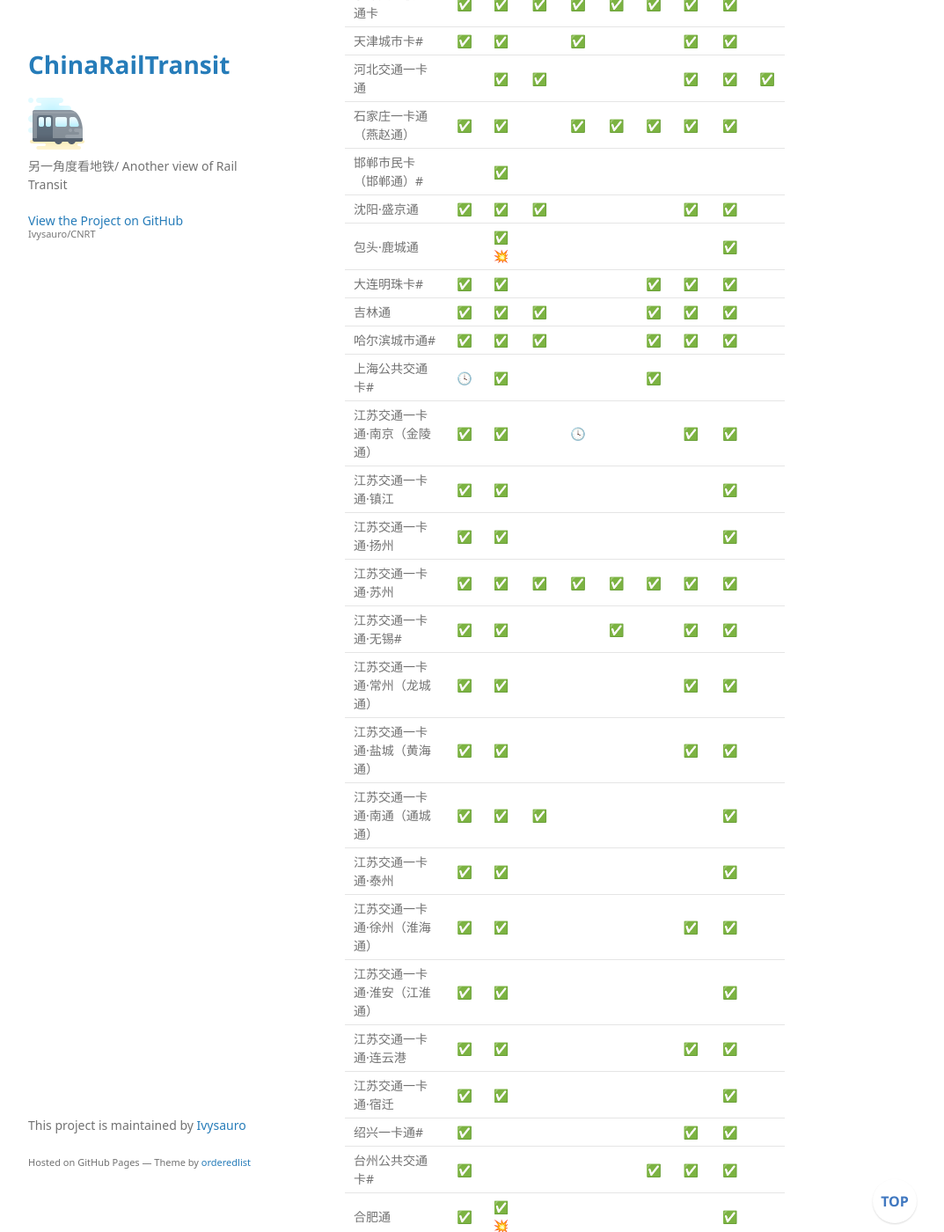
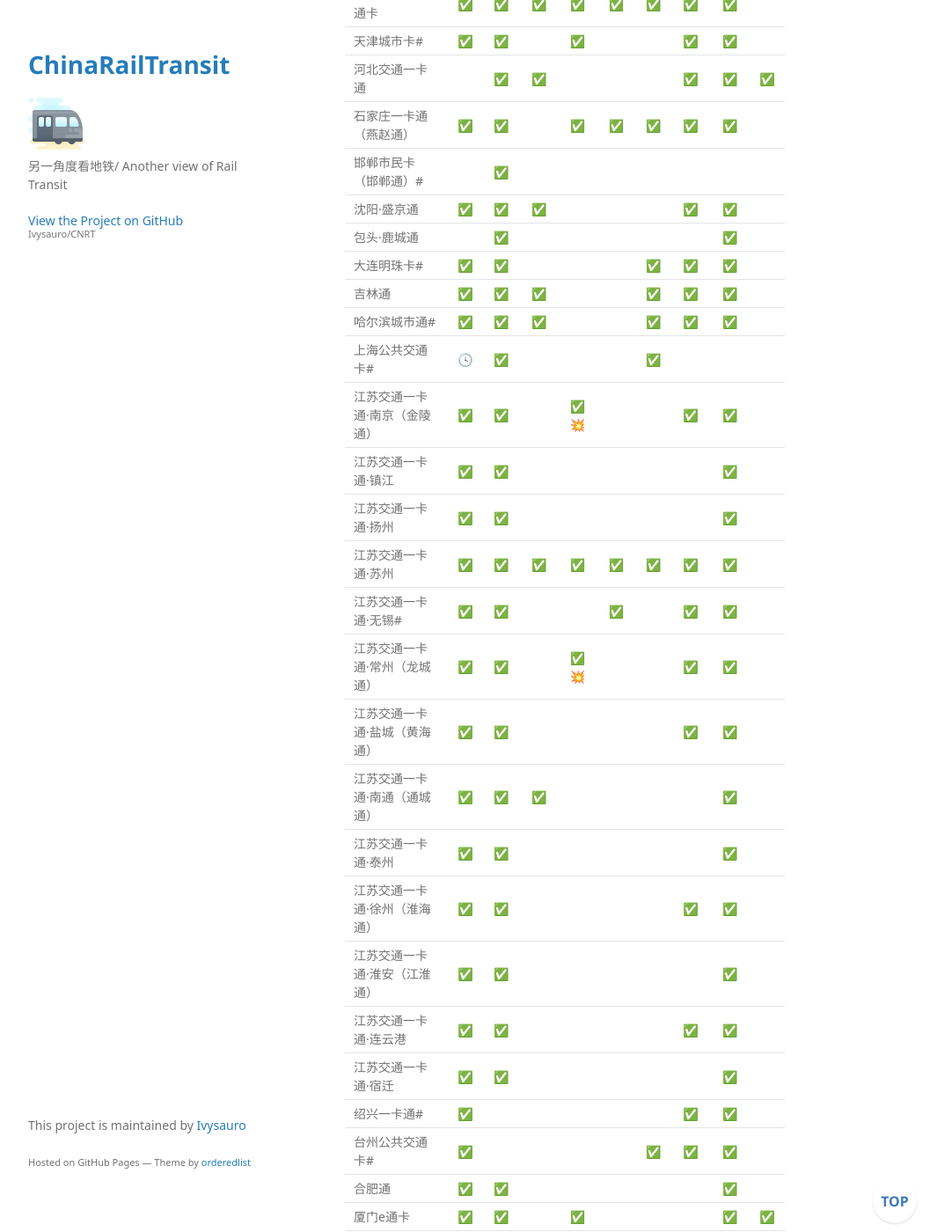
Before and after one commit to Ivysauro/CNRT, a Jekyll site: the page built from data/NFC.md, in a window 1280 px wide and 1400 px high, scrolled down 1080 px. Shown: the whole window at 88% size, without its empty margins (178-1251 px from the left). Built offline with Jekyll 4.4.1, drawn with Linux system fonts in a browser that asks for light colours; some web fonts are replaced; our own code applies the rules of GitHub Pages for plain Markdown files; a script that is not in the unit is left out.

Commit message:
🍊更新苹果数据

```diff
--- a/data/NFC.md
+++ b/data/NFC.md
@@ -37,17 +37,17 @@
 | 石家庄一卡通（燕赵通） | ✅ | ✅ | | ✅ | ✅ | ✅ | ✅ | ✅ ||
 | 邯郸市民卡（邯郸通）# | | ✅ ||||||||
 | 沈阳·盛京通 | ✅ | ✅ | ✅ | | | | ✅ | ✅ ||
-| 包头·鹿城通 | | ✅💥 | | | | | | ✅ ||
+| 包头·鹿城通 | | ✅ | | | | | | ✅ ||
 | 大连明珠卡# | ✅ | ✅ | | | | ✅ | ✅ | ✅ ||
 | 吉林通	| ✅ | ✅ | ✅ | | | ✅ | ✅ | ✅ ||
 | 哈尔滨城市通#	| ✅ | ✅ | ✅ | | | ✅ | ✅ | ✅ ||
 | 上海公共交通卡# | 🕓 | ✅ |||| ✅ ||||
-| 江苏交通一卡通·南京（金陵通） | ✅ | ✅ | | 🕓 | | | ✅ | ✅ ||
+| 江苏交通一卡通·南京（金陵通） | ✅ | ✅ | | ✅💥 | | | ✅ | ✅ ||
 | 江苏交通一卡通·镇江 | ✅ | ✅ | | | | | | ✅ ||
 | 江苏交通一卡通·扬州 | ✅ | ✅ | | | | | | ✅ ||
 | 江苏交通一卡通·苏州 | ✅ | ✅ | ✅ | ✅ | ✅ | ✅ | ✅ | ✅ ||
 | 江苏交通一卡通·无锡# | ✅ | ✅ | | | ✅ | | ✅ | ✅ ||
-| 江苏交通一卡通·常州（龙城通） | ✅ | ✅ | | | | | ✅ | ✅ ||
+| 江苏交通一卡通·常州（龙城通） | ✅ | ✅ | | ✅💥 | | | ✅ | ✅ ||
 | 江苏交通一卡通·盐城（黄海通） | ✅ | ✅ | | | | | ✅ | ✅ ||
 | 江苏交通一卡通·南通（通城通） | ✅ | ✅ | ✅ | | | | | ✅ ||
 | 江苏交通一卡通·泰州 | ✅ | ✅ | | | | | | ✅ |
@@ -57,7 +57,7 @@
 | 江苏交通一卡通·宿迁 | ✅ | ✅ | | | | | | ✅ ||
 | 绍兴一卡通# | ✅ | | | | | | ✅ | ✅ ||
 | 台州公共交通卡# | ✅ | | | | | ✅ | ✅ | ✅ ||
-| 合肥通 | ✅ | ✅💥 | | | | | | ✅ ||
+| 合肥通 | ✅ | ✅ | | | | | | ✅ ||
 | 厦门e通卡 | ✅ | ✅ | | ✅ | | | | ✅ | ✅ |
 | 赣州通 | ✅ | ✅ | | | | | | ✅ | ✅ |
 | 青岛·琴岛通# | ✅ | ✅ | ✅ | | | ✅ | ✅ | ✅ ||
@@ -73,7 +73,7 @@
 | 海南一卡通（海岛通） | ✅ | ✅ | | | | ✅ | ✅ | ✅ ||
 | 贵州通 | | ✅ ||||| ✅ |||
 | 西藏一卡通 | | | | | | | | ✅ ||
-| 西安·长安通 | ✅ | | ✅ | ✅💥 | | ✅ | ✅ | ✅ | ✅ |
+| 西安·长安通 | ✅ | | ✅ | ✅ | | ✅ | ✅ | ✅ | ✅ |
 | 榆林·驼城通 | | ✅ | | | | | | ✅ | |
 | 丝路任我行·兰州公交一卡通 | | ✅ | | | | | ✅ | ✅ ||
 | 西宁·夏都通 | | 🕓 |||||| 🕓 ||
```
